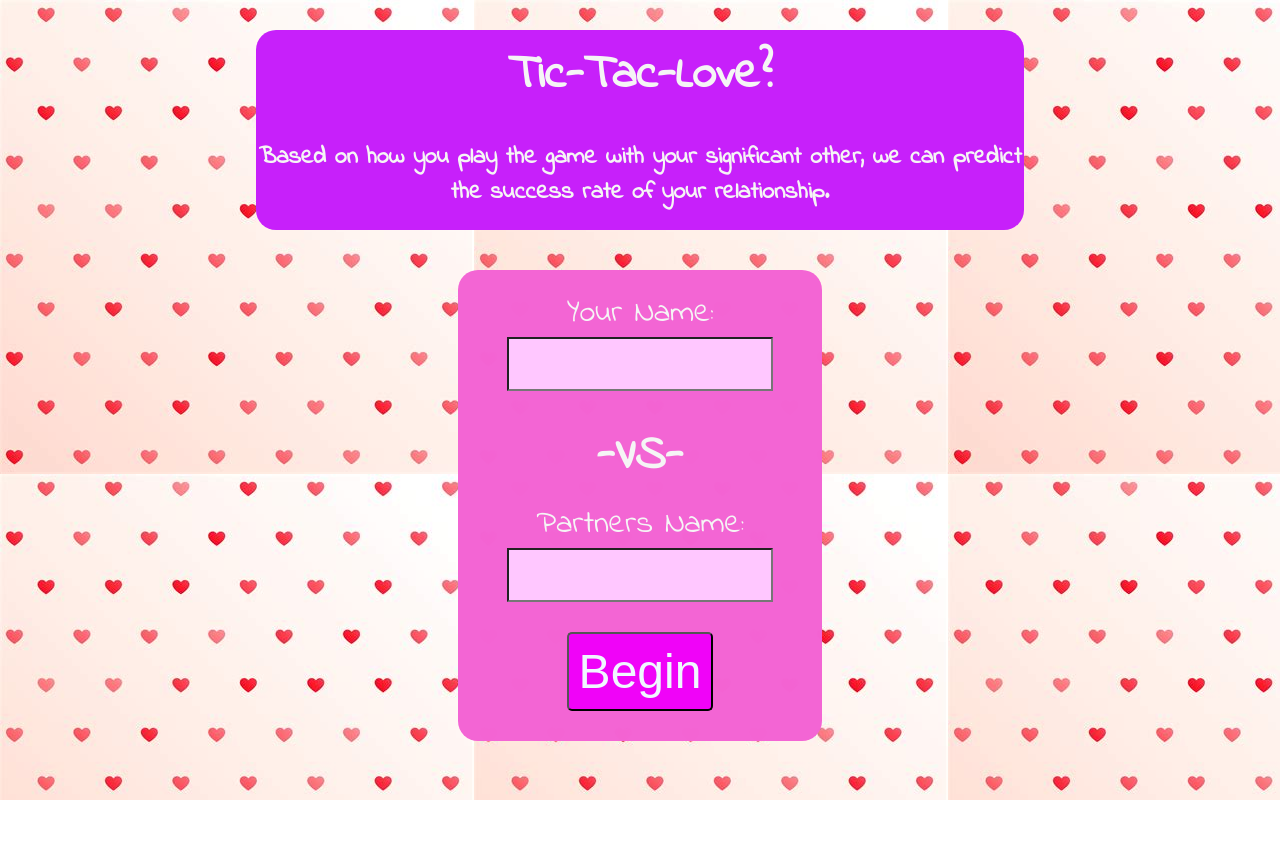
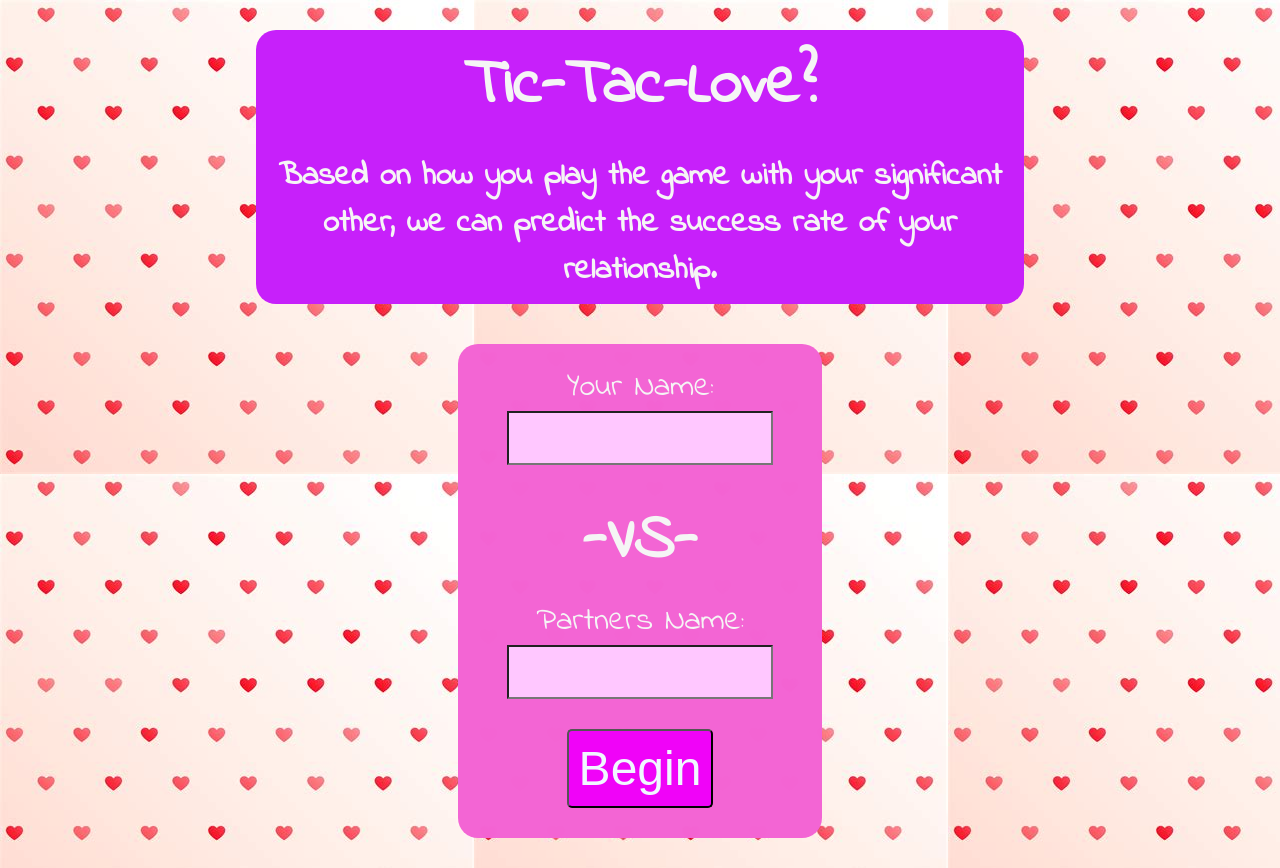
Before and after one commit to 1travelintexan/Tic-Tac-Toe-, a React (Create React App) app in the folder tic-tac-toe/: page / in a window 1280 px wide. Before the commit the page ends 800 px from the top, so only its background shows below. Built offline with nearby package versions, Linux system fonts and the light colour scheme; a web font is replaced by a local one.

Commit message:
final styles

```diff
--- a/tic-tac-toe/src/index.css
+++ b/tic-tac-toe/src/index.css
@@ -8,7 +8,13 @@ body {
 }
 
 h1 {
-  font-size: 3rem;
+  font-size: 4rem;
+  margin: 0;
+  padding: 10px;
+}
+
+h2 {
+  font-size: 2rem;
   margin: 0;
   padding: 10px;
 }
@@ -142,6 +148,17 @@ label {
   display: flex;
   justify-content: center;
   align-items: center;
+  flex-direction: column;
+}
+
+.winner-box button {
+  background-color: rgb(251, 14, 251);
+  color: white;
+  font-size: 2rem;
+  padding: 10px;
+  margin-top: 20px;
+  border-radius: 10px;
+  border: 3px solid rgba(255, 255, 255, 0);
 }
 
 .winner-card {
@@ -163,3 +180,6 @@ label {
 .log-container ol li button:hover {
   border: 2px solid white;
 }
+.winner-box button:hover {
+  border: 3px solid white;
+}
```
Also changed, not shown: tic-tac-toe/src/setupTests.ts (deleted, +0 -5 lines), tic-tac-toe/src/logo.svg (deleted).
